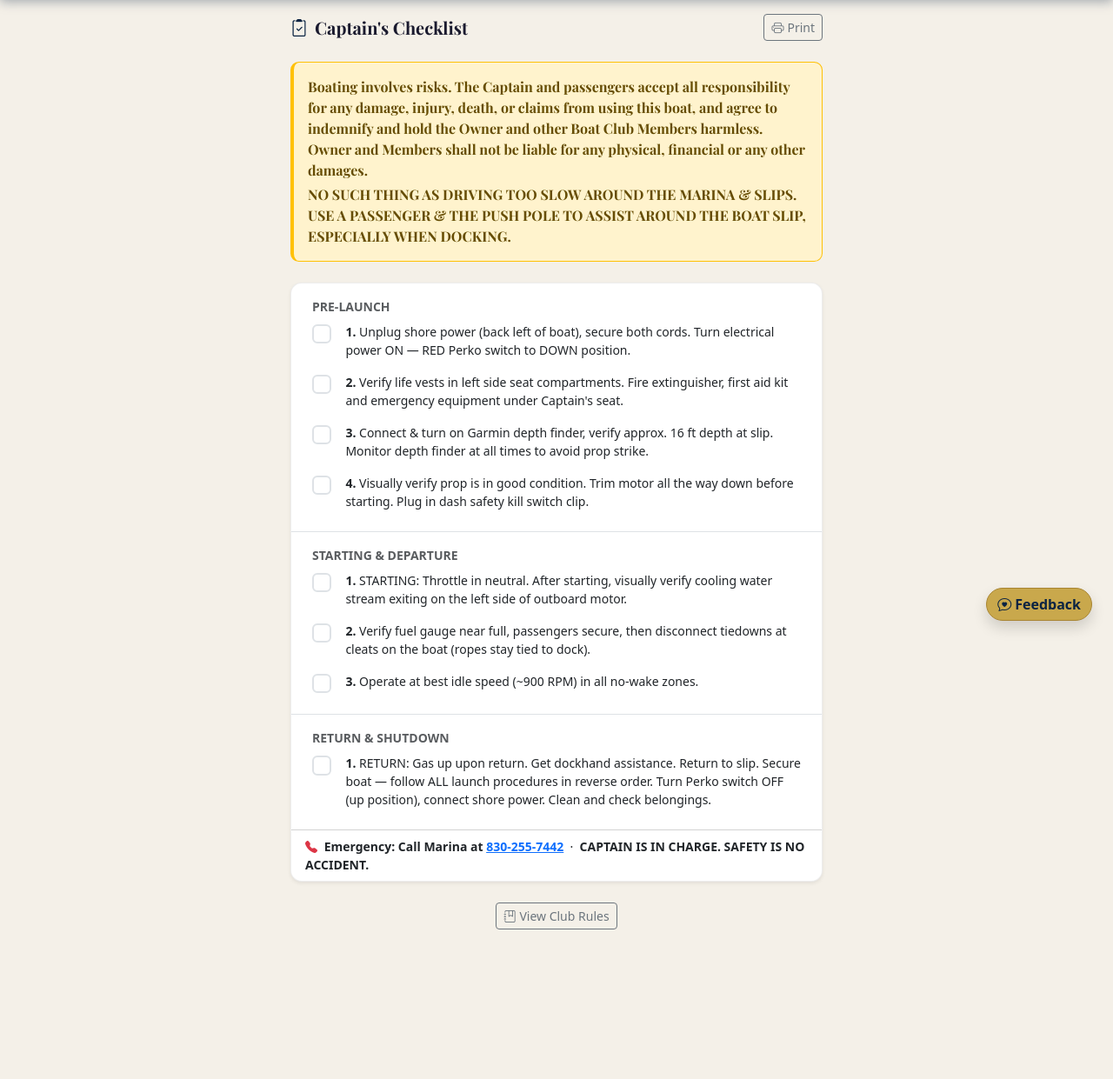
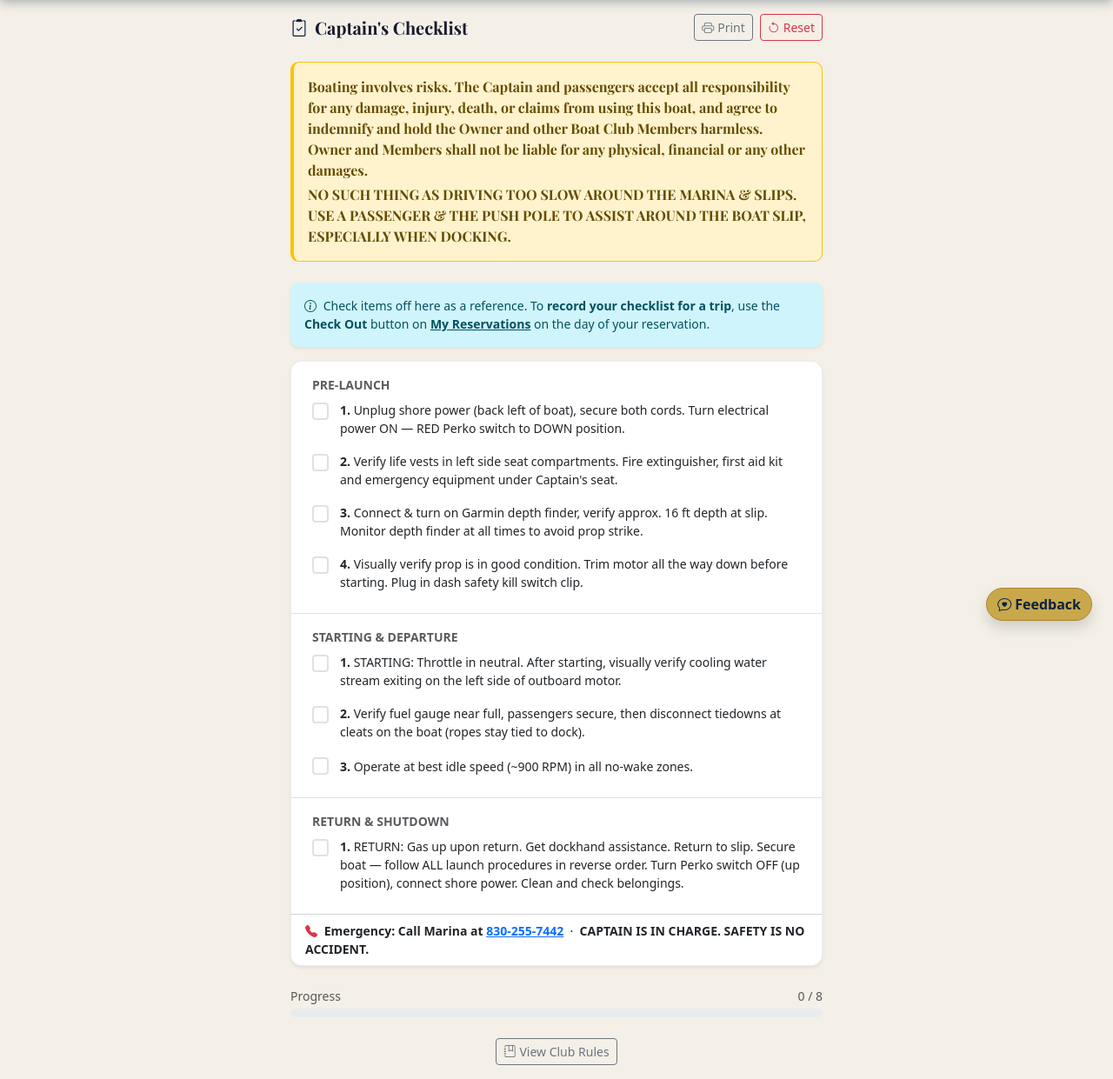
Before and after one commit to richardahasting/FleetNests, a Flask app: page /checklist in a window 1280 px wide. Shown: the part 62-1303 px from the top of the page at 87% size. Before the commit the page ends 1131 px from the top, so only its background shows below. Run offline with Flask 3, Linux system fonts and the light colour scheme; the visitor is signed in with stand-in values (Sample User, id 1).

Commit message:
Make Captain's Checklist interactive with progress tracking
- Real checkboxes (form-check) replace static decorative divs
- Progress bar shows items checked / total
- Reset button clears all checks
- Info banner explains that formal trip tracking uses the Check Out flow
- Print still works (checked state visible on print)

Co-Authored-By: Claude Sonnet 4.6 <noreply@anthropic.com>

```diff
--- a/templates/checklist.html
+++ b/templates/checklist.html
@@ -9,9 +9,14 @@
       <h5 class="mb-0 fw-bold">
         <i class="bi bi-clipboard2-check me-2 text-club-blue"></i>Captain's Checklist
       </h5>
-      <button class="btn btn-sm btn-outline-secondary d-print-none" onclick="window.print()">
-        <i class="bi bi-printer me-1"></i>Print
-      </button>
+      <div class="d-flex gap-2 d-print-none">
+        <button class="btn btn-sm btn-outline-secondary" onclick="window.print()">
+          <i class="bi bi-printer me-1"></i>Print
+        </button>
+        <button class="btn btn-sm btn-outline-danger" onclick="resetChecklist()">
+          <i class="bi bi-arrow-counterclockwise me-1"></i>Reset
+        </button>
+      </div>
     </div>
 
     <div class="alert alert-warning border-warning mb-4">
@@ -23,20 +28,27 @@
       </p>
     </div>
 
+    <div class="alert alert-info border-0 shadow-sm mb-3 d-print-none small">
+      <i class="bi bi-info-circle me-1"></i>
+      Check items off here as a reference. To <strong>record your checklist for a trip</strong>,
+      use the <strong>Check Out</strong> button on
+      <a href="{{ url_for('my_reservations') }}" class="alert-link">My Reservations</a>
+      on the day of your reservation.
+    </div>
+
     <div class="card border-0 shadow-sm mb-4">
       <div class="card-body p-0">
         {% for cat_name, indices in CHECKLIST_CATEGORIES %}
         <div class="{% if not loop.first %}border-top{% endif %} px-4 pt-3 pb-2">
           <div class="text-muted small fw-semibold text-uppercase mb-2">{{ cat_name }}</div>
           {% for idx in indices %}
-          <div class="d-flex gap-3 mb-3">
-            <div class="d-print-none">
-              <div class="border border-2 rounded" style="width:1.4rem;height:1.4rem;flex-shrink:0;margin-top:2px"></div>
-            </div>
-            <div class="d-none d-print-block">
-              <div class="border border-2 rounded" style="width:1.2rem;height:1.2rem;flex-shrink:0;margin-top:2px"></div>
-            </div>
-            <div class="small"><strong>{{ loop.index }}.</strong> {{ CAPTAIN_CHECKLIST[idx] }}</div>
+          {% set item_id = "chk_" ~ idx %}
+          <div class="form-check mb-3">
+            <input class="form-check-input border-2" type="checkbox" id="{{ item_id }}"
+                   style="width:1.2rem;height:1.2rem;margin-top:0.15rem">
+            <label class="form-check-label small ms-2" for="{{ item_id }}">
+              <strong>{{ loop.index }}.</strong> {{ CAPTAIN_CHECKLIST[idx] }}
+            </label>
           </div>
           {% endfor %}
         </div>
@@ -49,6 +61,16 @@
       </div>
     </div>
 
+    <div class="d-print-none mb-4">
+      <div class="d-flex justify-content-between small text-muted mb-1">
+        <span>Progress</span>
+        <span id="progress-label">0 / {{ CAPTAIN_CHECKLIST | length }}</span>
+      </div>
+      <div class="progress" style="height:0.6rem">
+        <div id="progress-bar" class="progress-bar bg-success" role="progressbar" style="width:0%"></div>
+      </div>
+    </div>
+
     <div class="text-center d-print-none">
       <a href="{{ url_for('rules_page') }}" class="btn btn-outline-secondary btn-sm">
         <i class="bi bi-journal-bookmark me-1"></i>View Club Rules
@@ -57,4 +79,18 @@
 
   </div>
 </div>
+
+<script>
+  const total = {{ CAPTAIN_CHECKLIST | length }};
+  function updateProgress() {
+    const checked = document.querySelectorAll('.form-check-input:checked').length;
+    document.getElementById('progress-label').textContent = checked + ' / ' + total;
+    document.getElementById('progress-bar').style.width = (checked / total * 100) + '%';
+  }
+  function resetChecklist() {
+    document.querySelectorAll('.form-check-input').forEach(cb => cb.checked = false);
+    updateProgress();
+  }
+  document.querySelectorAll('.form-check-input').forEach(cb => cb.addEventListener('change', updateProgress));
+</script>
 {% endblock %}
```
